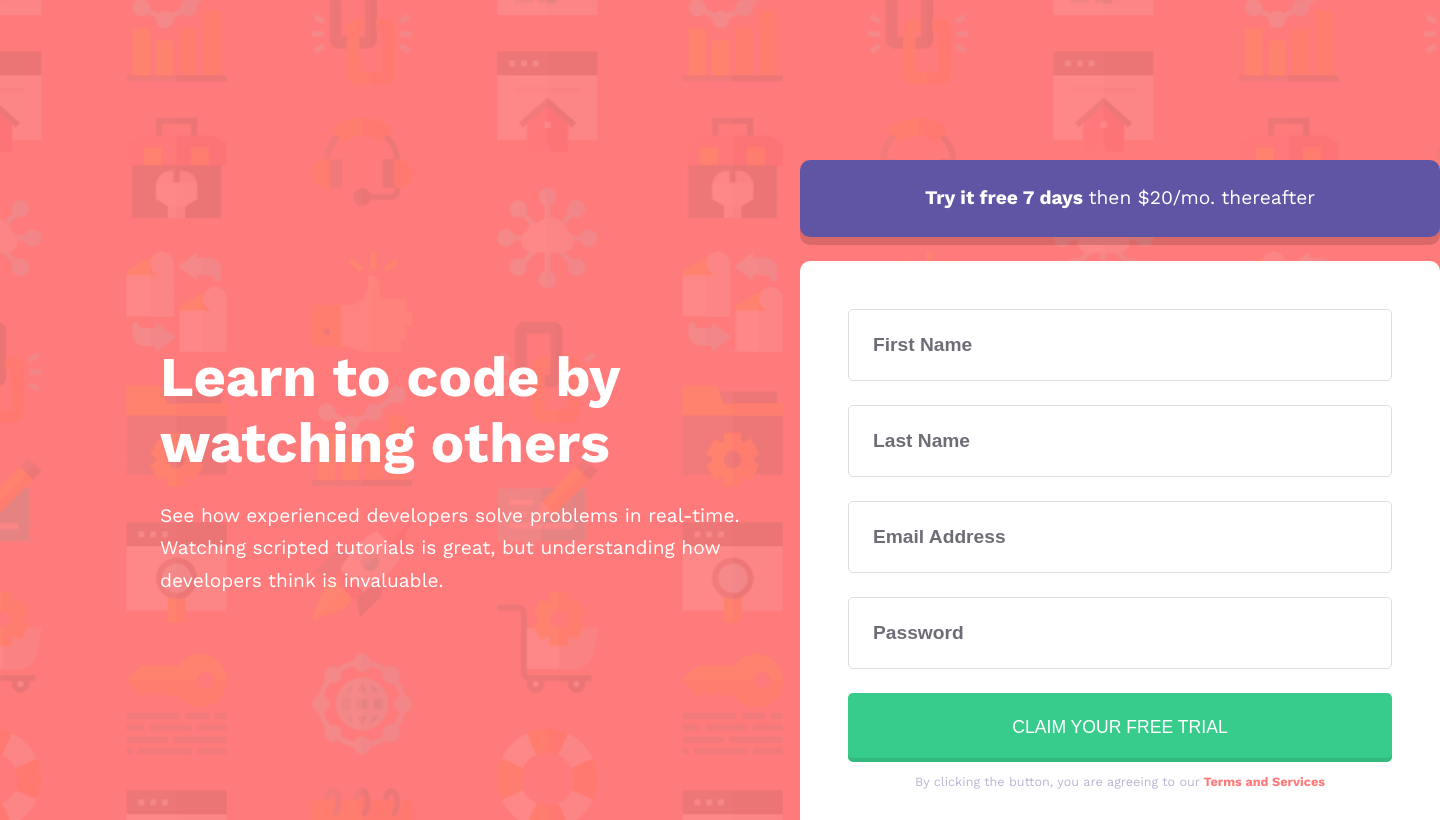
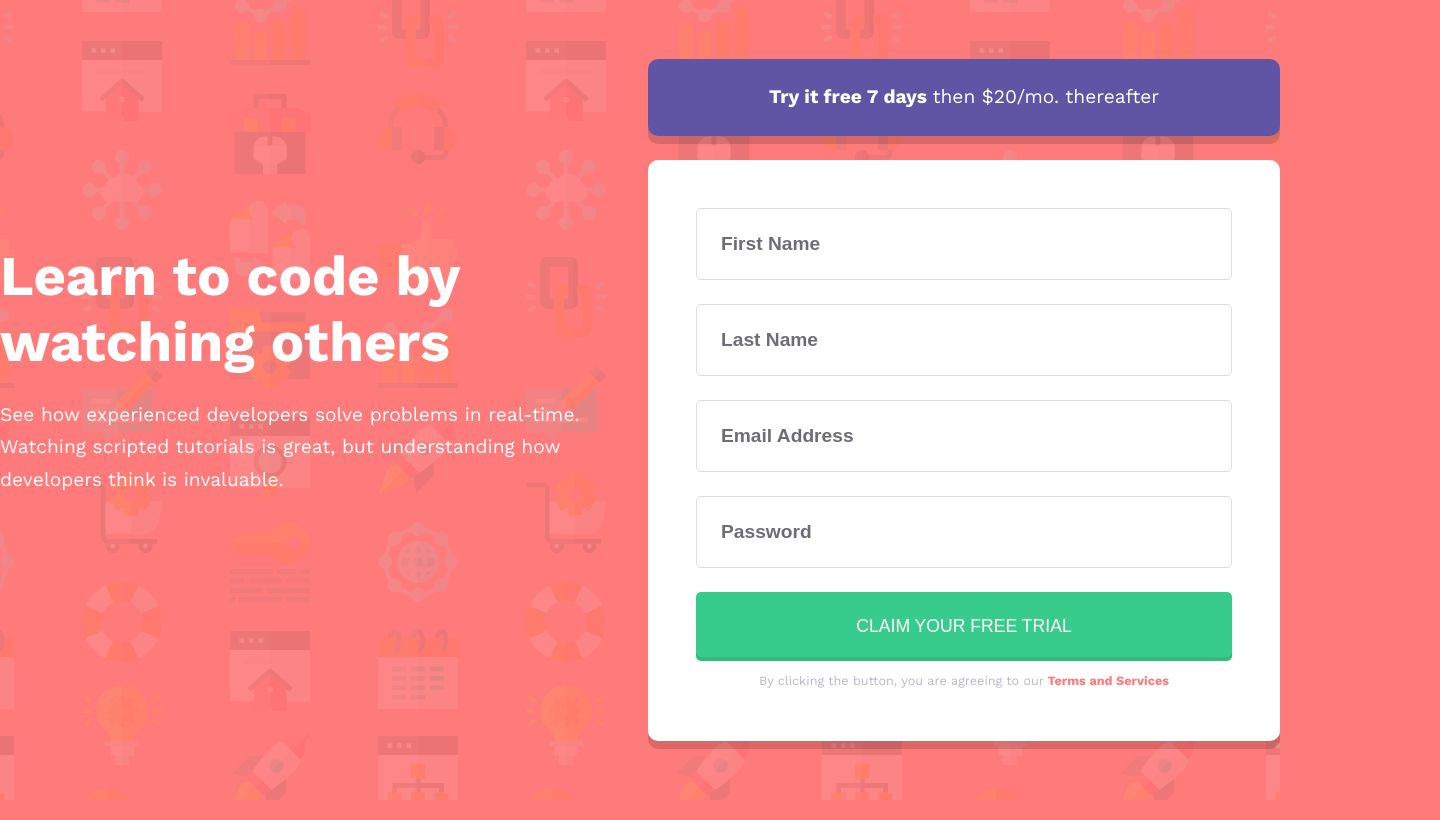
Before and after one commit to shekinahwebdev/SIGNUP-FORM-PAGE, a React (Vite) app: page / in a window 1280 px wide. Shown: the top 820 px of the page, 1440 px wide, since content can reach past the window. Built offline with nearby package versions, Linux system fonts and the light colour scheme; a web font is replaced by a local one.

Commit message:
Change styles

```diff
--- a/src/App.css
+++ b/src/App.css
@@ -189,8 +189,8 @@ input::placeholder {
     display: grid;
     grid-template-columns: repeat(2, 1fr);
     grid-template-rows: auto;
+    column-gap: 1rem;
     padding: 0em;
-    margin: 10rem;
   }
 
   .signup_page {
```
